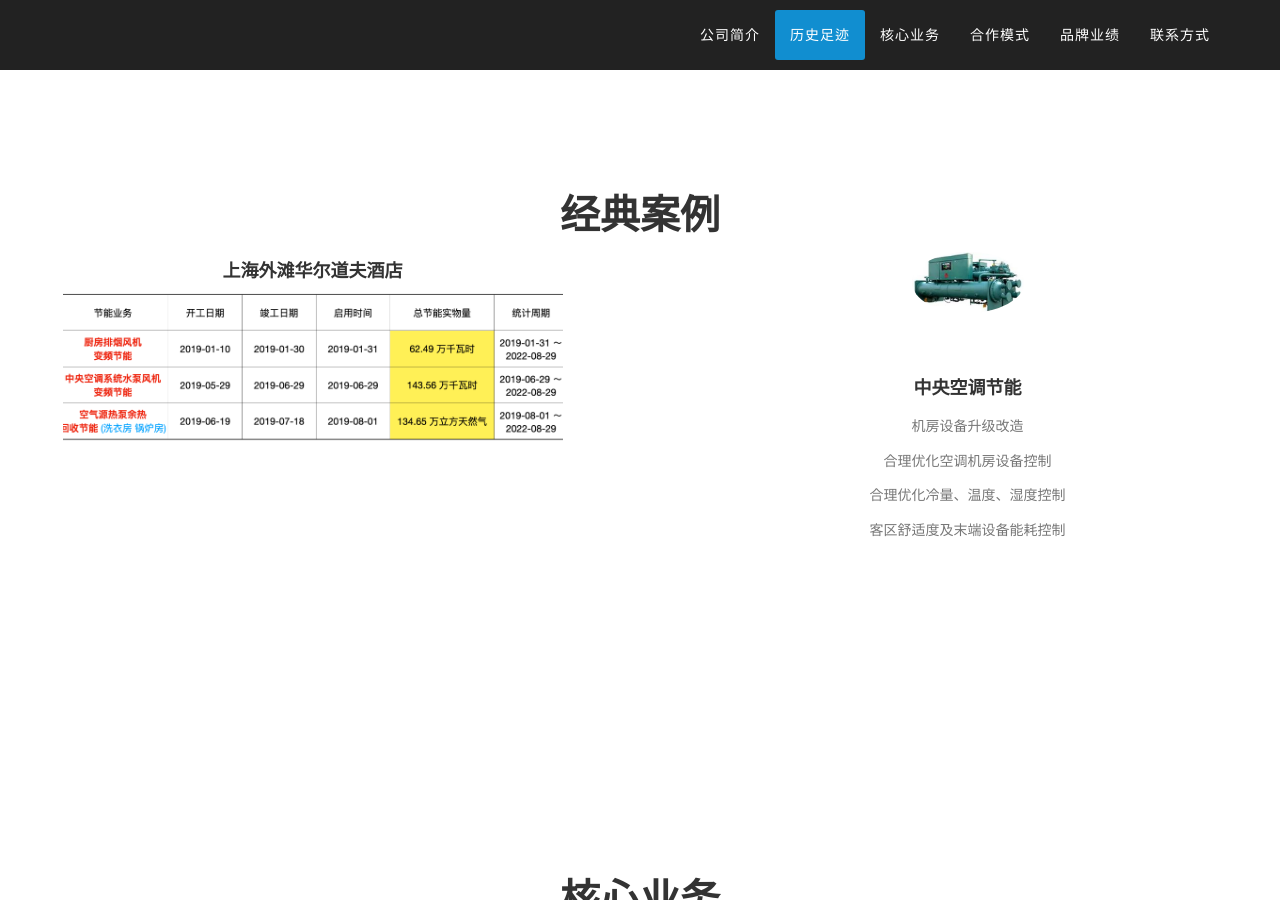
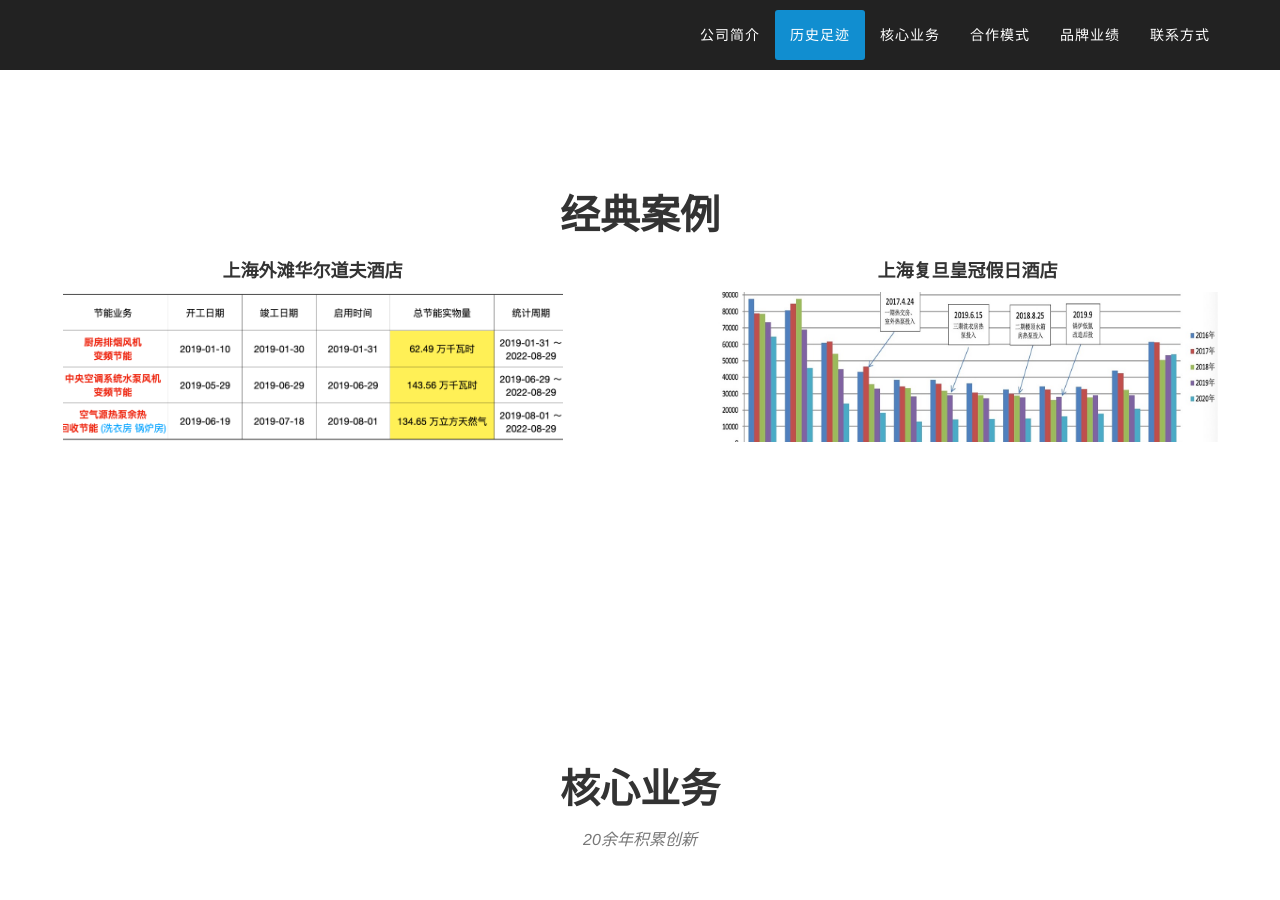
Before and after one commit to wxelec/wxelec.github.io, a Jekyll site: the page built from index.html, in a window 1280 px wide and 900 px high, scrolled down 3385 px. Built offline with Jekyll 4.4.1, drawn with Linux system fonts in a browser that asks for light colours; some web fonts are replaced.

Commit message:
Update examples.html

```diff
--- a/_includes/examples.html
+++ b/_includes/examples.html
@@ -27,14 +27,10 @@
                     </div>
                 </div>
                 <div class="col-md-6">
-                    <span class="fa-stack fa-4x">
-                        <img class="img-circle img-responsive" src="img/airconditioner.jpg" alt="">
-                    </span>
-                    <h4 class="service-heading">中央空调节能</h4>
-                    <p class="text-muted">机房设备升级改造</p>
-                    <p class="text-muted">合理优化空调机房设备控制</p>
-                    <p class="text-muted">合理优化冷量、温度、湿度控制</p>
-                    <p class="text-muted">客区舒适度及末端设备能耗控制</p>
+                    <div class="center-container">
+                    <h4 class="centered-text">上海复旦皇冠假日酒店</h4>
+                    <img src="img/example2.jpg" class="custom-image" alt="example1">
+                    </div>
                 </div>
             </div>
     </section>
```
